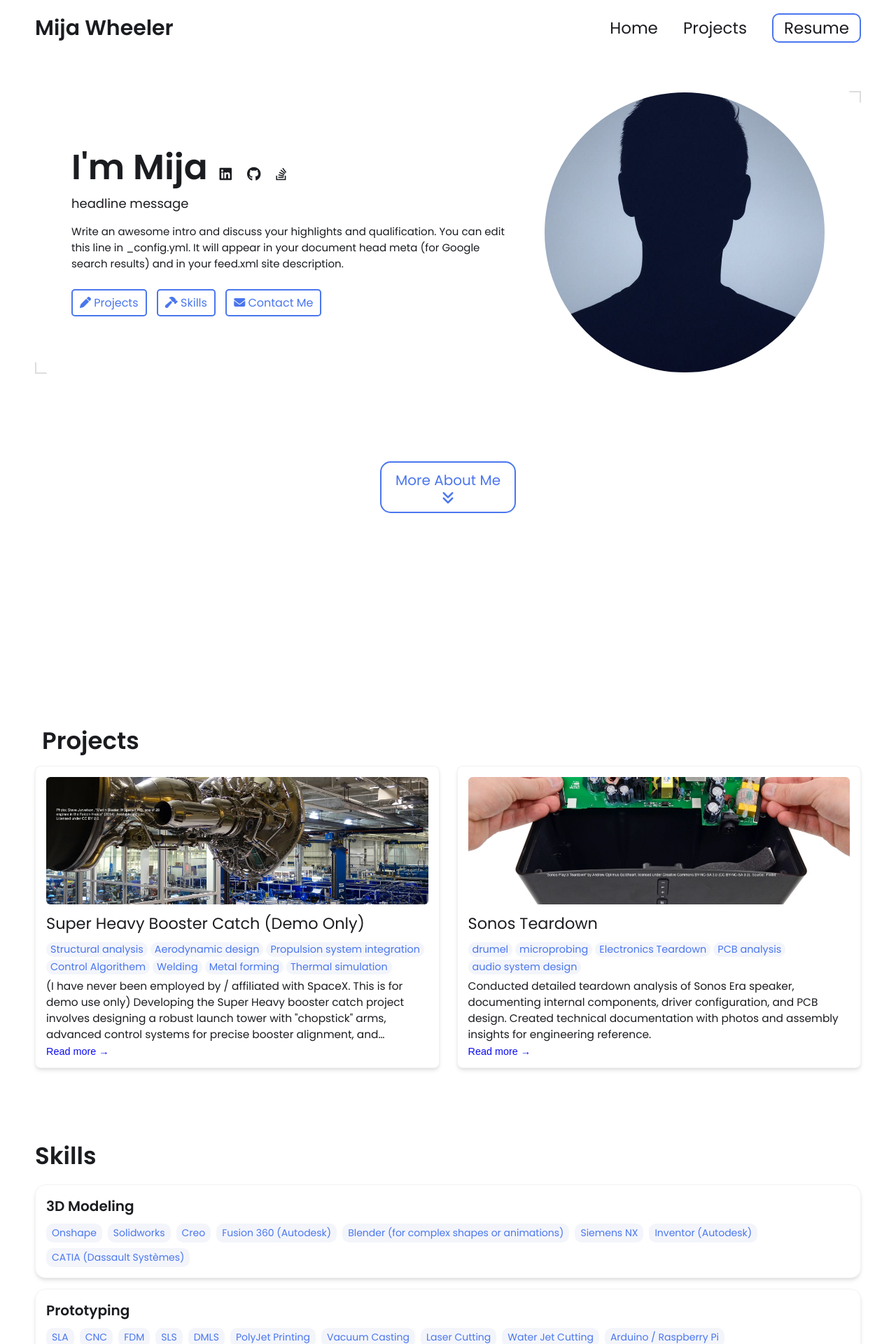
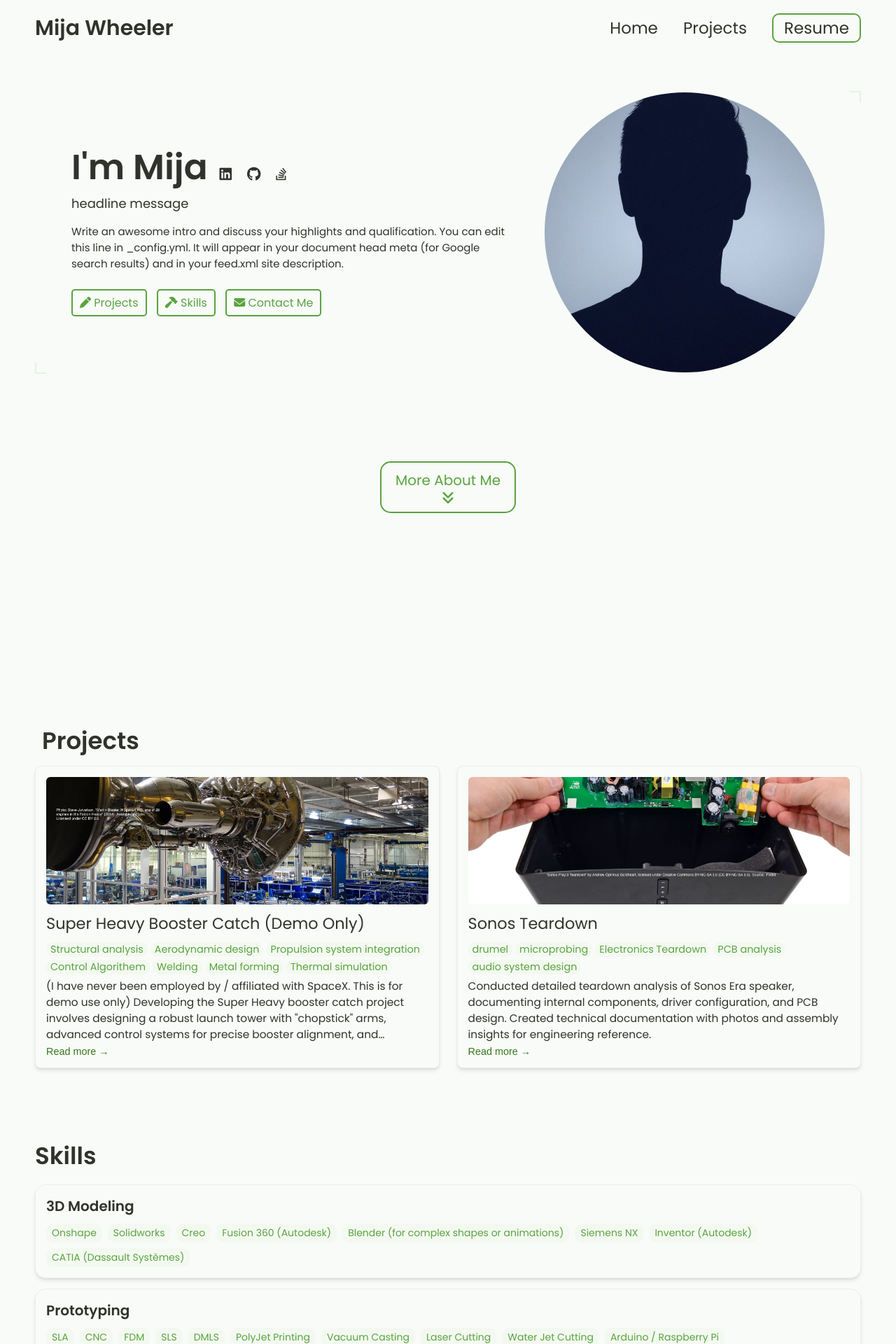
Before and after one commit to MijaWheeler/MijaWheeler.github.io, a Jekyll site: the page built from index.html, in a window 1280 px wide. Shown: the top 1920 px of the page at 70% size. Built offline with Jekyll 4.4.1, drawn with Linux system fonts in a browser that asks for light colours.

Commit message:
Testing for theme change

```diff
--- a/_config.yml
+++ b/_config.yml
@@ -15,8 +15,7 @@ title: Mija Wheeler's Portfolio # This is what shows up in the tab of the browse
 name: Mija Wheeler
 headline: headline message
 description: >- # dont remove this line. this will ignore all new lines until the next section
-  Write an awesome intro and discuss your highlights and qualification. You can edit this
-  line in _config.yml. It will appear in your document head meta (for
+  Write an awesome intro and discuss your highlights and qualification. You can edit this line in _config.yml. It will appear in your document head meta (for
   Google search results) and in your feed.xml site description.
 
 # Place your profile image in /assets/images/profile-image/folder and edit the file name
@@ -93,13 +92,13 @@ formspree-key:   https://formspree.io/f/{8-digit key}
 
 
 # Active theme (Updatethis to switch themes). Make sure to keep the indentation the samne.
-colors: # this is the basic theme
-  text: "#1a1c20"
-  border: "#ddd"
-  link: "#4a76ee"
-  highlight: "#0c0cf2"
-  background: "#ffffff"
-  light_background: "#f3f5fb"
+colors: # this is a custom color theme created by Mija Wheeler
+  text: "#2f332c"
+  border: "#e6f2e0"
+  link: "#5aa340"
+  highlight: "#38761d"
+  background: "#f8fbf7"
+  light_background: "#f3f9f0"
 
 # A few examples.
 basic theme:
@@ -140,7 +139,7 @@ lemon theme:
   link: "#5aa340"
   highlight: "#38761d"
   background: "#f8fbf7"
-  light_background: "#fff5f6"
+  light_background: "#f3f9f0"
 
 
 
```
